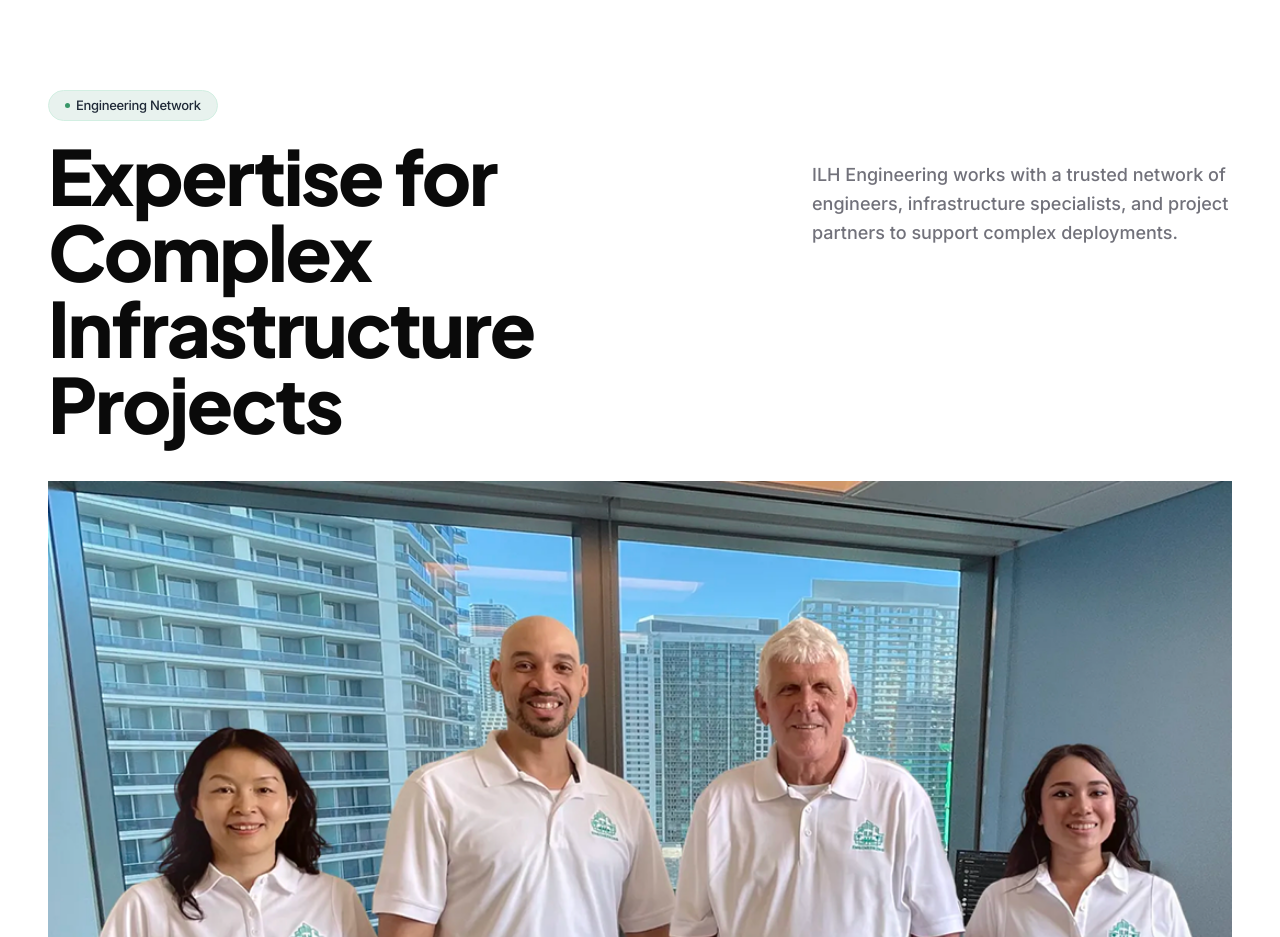
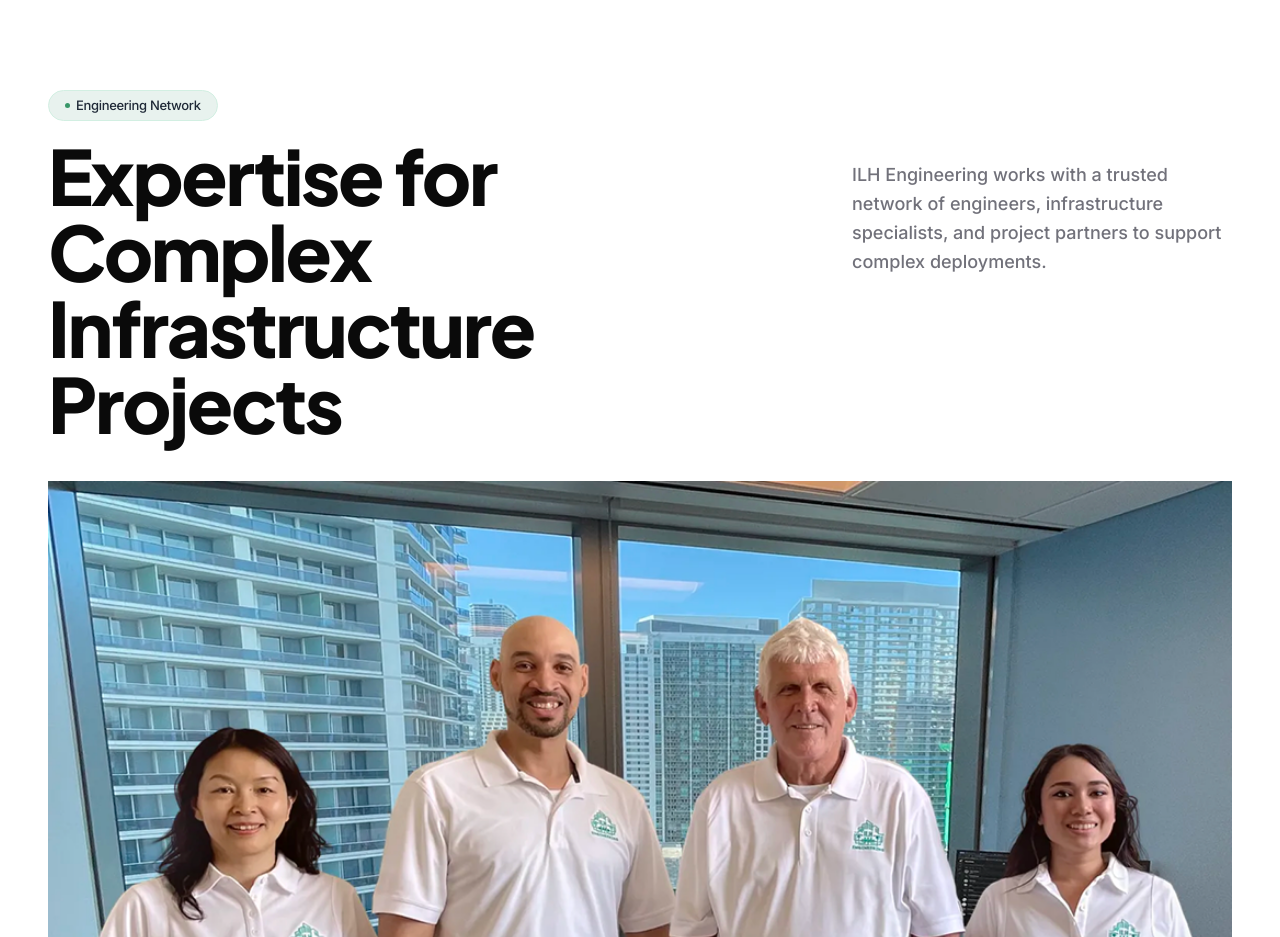
Before and after one commit to Yug210705/ILH_Engineering, a React (Vite) app: page / in a window 1280 px wide. Shown: the part 8340-9277 px from the top of the page. Built offline with nearby package versions, Linux system fonts and the light colour scheme.

Commit message:
Optimize flex proportions to force 2-line heading in Engineering Network

```diff
--- a/src/components/EngineeringNetwork.jsx
+++ b/src/components/EngineeringNetwork.jsx
@@ -24,17 +24,17 @@ export default function EngineeringNetwork() {
           whileInView={{ opacity: 1, y: 0 }}
           viewport={{ once: true, margin: "-100px" }}
           transition={{ duration: 0.7, delay: 0.1, ease: [0.2, 0.8, 0.2, 1] }}
-          className="flex flex-col lg:flex-row items-start justify-between gap-6 lg:gap-20 mb-10"
+          className="flex flex-col lg:flex-row items-start justify-between gap-6 lg:gap-10 mb-10"
         >
           {/* Title */}
-          <div className="flex-1">
-            <h2 style={{ fontFamily: "'Plus Jakarta Sans', sans-serif" }} className="text-[46px] sm:text-[56px] lg:text-[76px] font-[800] leading-[1.0] tracking-[-0.03em] text-[#0a0a0a]">
+          <div className="flex-[2]">
+            <h2 style={{ fontFamily: "'Plus Jakarta Sans', sans-serif" }} className="text-[42px] sm:text-[52px] lg:text-[72px] xl:text-[76px] font-[800] leading-[1.0] tracking-[-0.03em] text-[#0a0a0a] whitespace-normal">
               Expertise for Complex<br/>Infrastructure Projects
             </h2>
           </div>
 
           {/* Description */}
-          <div className="flex-none lg:w-[420px] pt-2 lg:pt-6">
+          <div className="flex-1 lg:max-w-[380px] pt-2 lg:pt-6">
             <p className="text-[#71717a] text-[16px] lg:text-[18px] font-[500] leading-[1.6]">
               ILH Engineering works with a trusted network of engineers, infrastructure specialists, and project partners to support complex deployments.
             </p>
```
